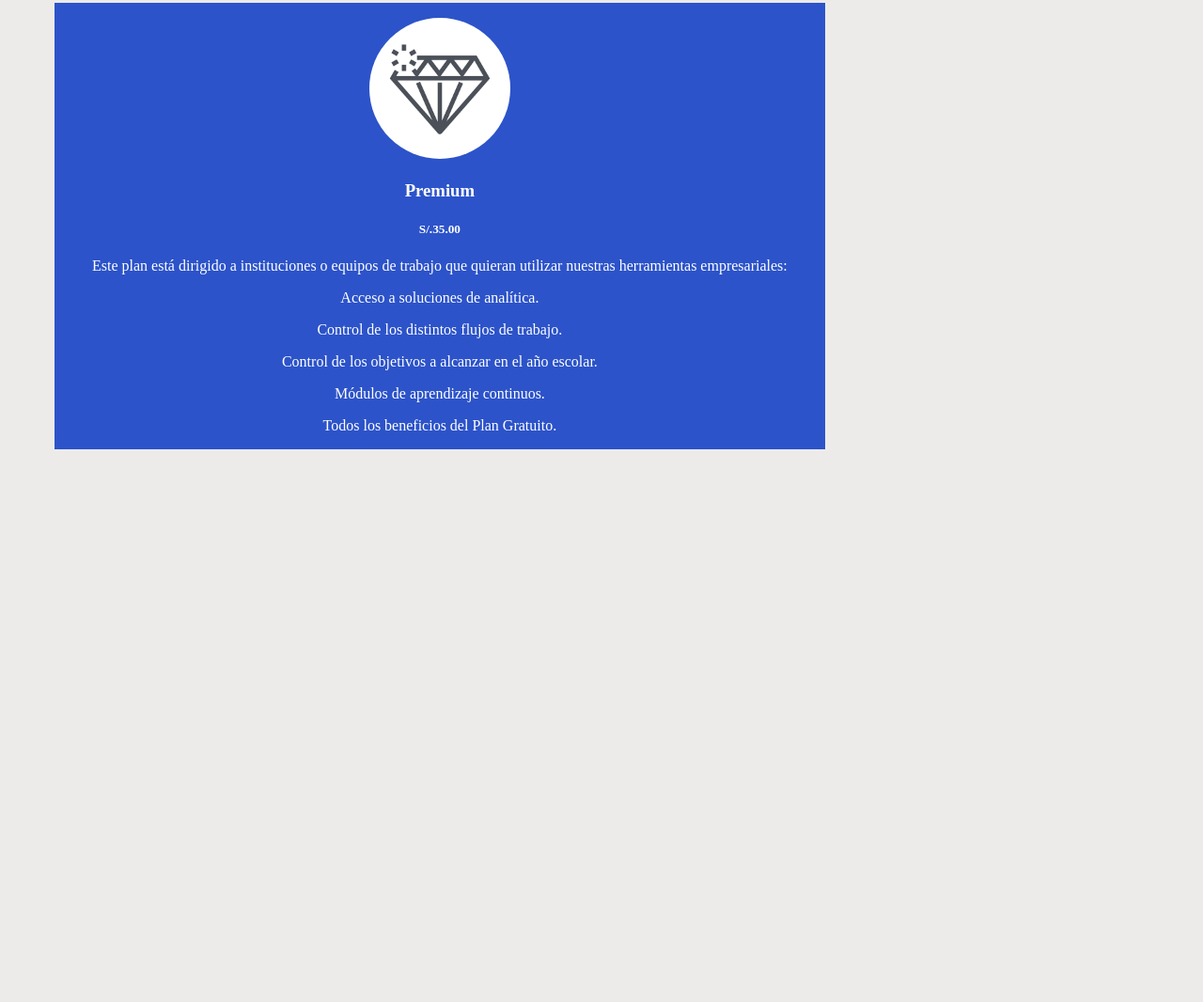
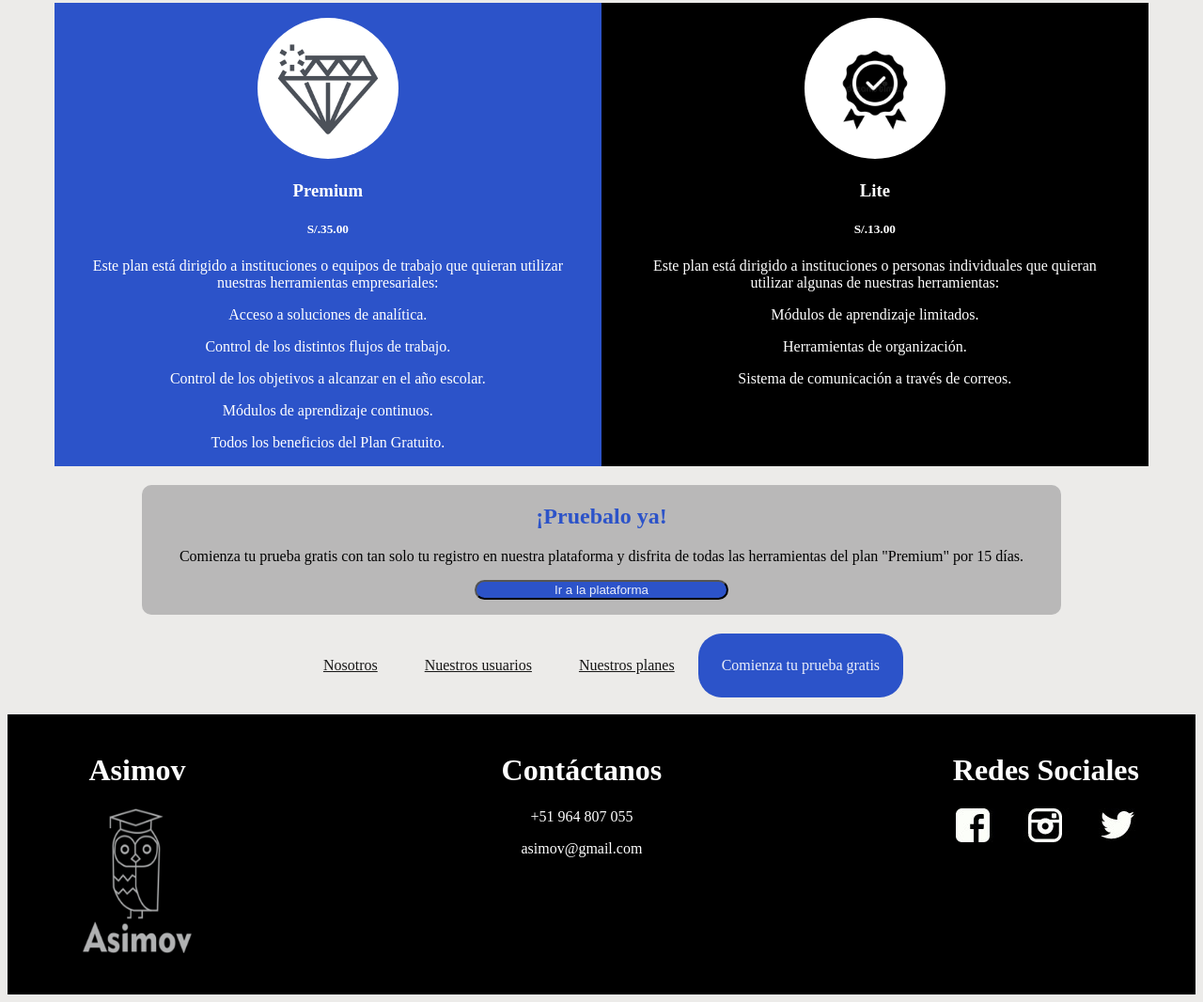
Before and after one commit to samirsoft-ux/Phantoms_Landing_Page, a plain HTML site: page docs/index.html in a window 1280 px wide. Shown: the part 1756-2822 px from the top of the page at 94% size. Before the commit the page ends 2260 px from the top, so only its background shows below. Drawn offline with Linux system fonts and the light colour scheme.

Commit message:
feat: navbar and footer

```diff
--- a/docs/css/styles.css
+++ b/docs/css/styles.css
@@ -202,3 +202,20 @@ section{
     color: white;
     border-radius: 25px;
 }
+
+footer{
+    background-color: black;
+    color: white;
+    display: flex;
+    text-align: center;
+    justify-content: space-between;
+}
+footer div{
+    margin: 20px;
+}
+
+@media (max-width: 700px) {
+    footer{
+        flex-direction: column;
+    }
+}
--- a/docs/index.html
+++ b/docs/index.html
@@ -129,9 +129,62 @@
                 <p style="color: white">Todos los beneficios del Plan Gratuito.</p>
             </figure>
         </div>
+        <div class="td_four_two">
+            <figure style="text-align: center">
+                <img src="images/gra.png" alt="" class="img_circle" style="width: 150px">
+                <h3 style="color: white">Lite</h3>
+                <h5 style="color: white">S/.13.00</h5>
+                <p style="color: white">Este plan está dirigido a instituciones o personas individuales que quieran utilizar algunas de nuestras herramientas:</p>
+                <p style="color: white">Módulos de aprendizaje limitados.</p>
+                <p style="color: white">Herramientas de organización.</p>
+                <p style="color: white">Sistema de comunicación a través de correos.</p>
+            </figure>
+        </div>
     </div>
 
 </section>
+
+<section class="sec_three">
+    <div class="td_ten">
+        <figure style="text-align: center">
+            <h1 style="color: #2C53C9">¡Pruebalo ya!</h1>
+            <p>Comienza tu prueba gratis con tan solo tu registro en nuestra plataforma y disfrita de todas las herramientas del plan "Premium" por 15 días.</p>
+            <button type="button"><a href="https://www.youtube.com/">Ir a la plataforma</a></button>
+        </figure>
+    </div>
+</section>
+
+<section class="sec_nav">
+    <nav>
+        <li><ins><a href="#us">Nosotros</a></ins></li>
+        <li><ins><a href="#teacher">Nuestros usuarios</a></ins></li>
+        <li><ins><a href="#plans">Nuestros planes</a></ins></li>
+        <li><a href="#">Comienza tu prueba gratis</a></li>
+    </nav>
+</section>
 <br>
+<footer>
+    <div>
+        <figure>
+            <h1>Asimov</h1>
+            <div class="td_six">
+                <img src="images/Imagen1.png" alt="" style="text-align: center"/>
+            </div>
+        </figure>
+    </div>
+    <div>
+        <figure>
+            <h1>Contáctanos</h1>
+            <p>+51 964 807 055</p>
+            <p>asimov@gmail.com</p>
+        </figure>
+    </div>
+    <div>
+        <figure>
+            <h1>Redes Sociales</h1>
+            <img src="images/SocialMedia.jpg" alt=""/>
+        </figure>
+    </div>
+</footer>
 </body>
 </html>
```
